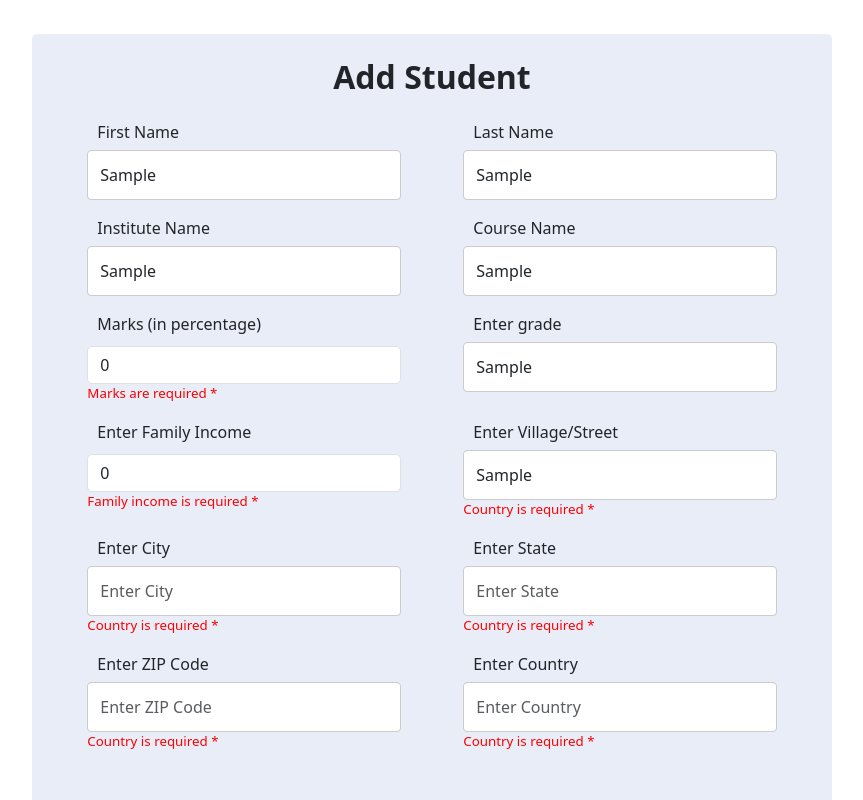
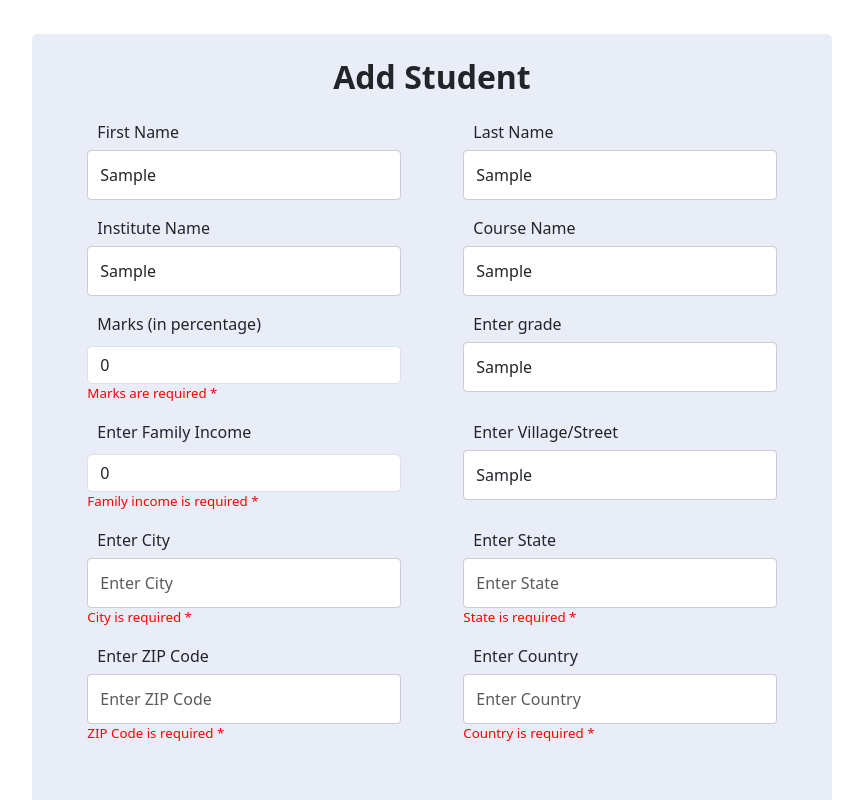
Before and after one commit to abhishekpotbhare01/mygov_frontend, a React (Create React App) app: page /schemepage/student-scheme-form in a window 1280 px wide. Both pictures are taken after typing "Sample", "Sample", "Sample", "Sample", "Sample", "Sample" into the empty fields and a click on the button "Register". Shown: the part 84-884 px from the top of the page, without its empty margins (208-1071 px from the left). Built offline with nearby package versions, Linux system fonts and the light colour scheme.

Commit message:
studentform error messege bug resolved

```diff
--- a/src/compoents/Forms/StudentSchemeForm.jsx
+++ b/src/compoents/Forms/StudentSchemeForm.jsx
@@ -76,20 +76,21 @@ const StudentSchemeForm = () => {
     if (!studentData.familyIncome) {
       errorObject.familyIncome = 'Family income is required *';
     }
+
     if (!studentData.address.village_street) {
-      errorObject.address = 'Village/Street is required *';
+      errorObject.village_street = 'Village/Street is required *';
     }
     if (!studentData.address.city) {
-      errorObject.address = 'City is required *';
+      errorObject.city = 'City is required *';
     }
     if (!studentData.address.state) {
-      errorObject.address = 'State is required *';
+      errorObject.state = 'State is required *';
     }
     if (!studentData.address.zip) {
-      errorObject.address = 'ZIP Code is required *';
+      errorObject.zip = 'ZIP Code is required *';
     }
     if (!studentData.address.country) {
-      errorObject.address = 'Country is required *';
+      errorObject.country = 'Country is required *';
     }
 
     if (Object.keys(errorObject).length > 0) {
@@ -251,7 +252,7 @@ const StudentSchemeForm = () => {
                 placeholder='Enter Village/Street'
               // required
               />
-              {errors.address && <div style={{ color: 'red' }}>{errors.address}</div>}
+              {errors.village_street && <div style={{ color: 'red' }}>{errors.village_street}</div>}
             </div>
           </div>
           <div className='d-flex flex-row justify-content-around'>
@@ -267,7 +268,7 @@ const StudentSchemeForm = () => {
                 placeholder='Enter City'
               // required
               />
-              {errors.address && <div style={{ color: 'red' }}>{errors.address}</div>}
+              {errors.city && <div style={{ color: 'red' }}>{errors.city}</div>}
             </div>
             <div className="form-group mb-3 col-md-5">
               <label htmlFor="state">Enter State</label>
@@ -281,7 +282,7 @@ const StudentSchemeForm = () => {
                 placeholder='Enter State'
               // required
               />
-              {errors.address && <div style={{ color: 'red' }}>{errors.address}</div>}
+              {errors.state && <div style={{ color: 'red' }}>{errors.state}</div>}
             </div>
           </div>
           <div className='d-flex flex-row justify-content-around'>
@@ -297,7 +298,7 @@ const StudentSchemeForm = () => {
                 placeholder='Enter ZIP Code'
               // required
               />
-              {errors.address && <div style={{ color: 'red' }}>{errors.address}</div>}
+              {errors.zip && <div style={{ color: 'red' }}>{errors.zip}</div>}
             </div>
             <div className="form-group mb-5 col-md-5">
               <label htmlFor="country">Enter Country</label>
@@ -311,7 +312,7 @@ const StudentSchemeForm = () => {
                 placeholder='Enter Country'
               // required
               />
-              {errors.address && <div style={{ color: 'red' }}>{errors.address}</div>}
+              {errors.country && <div style={{ color: 'red' }}>{errors.country}</div>}
             </div>
           </div>
           <button style={{ marginLeft: "34px" }} type="submit" className="btn btn-primary col-md-11">
```
